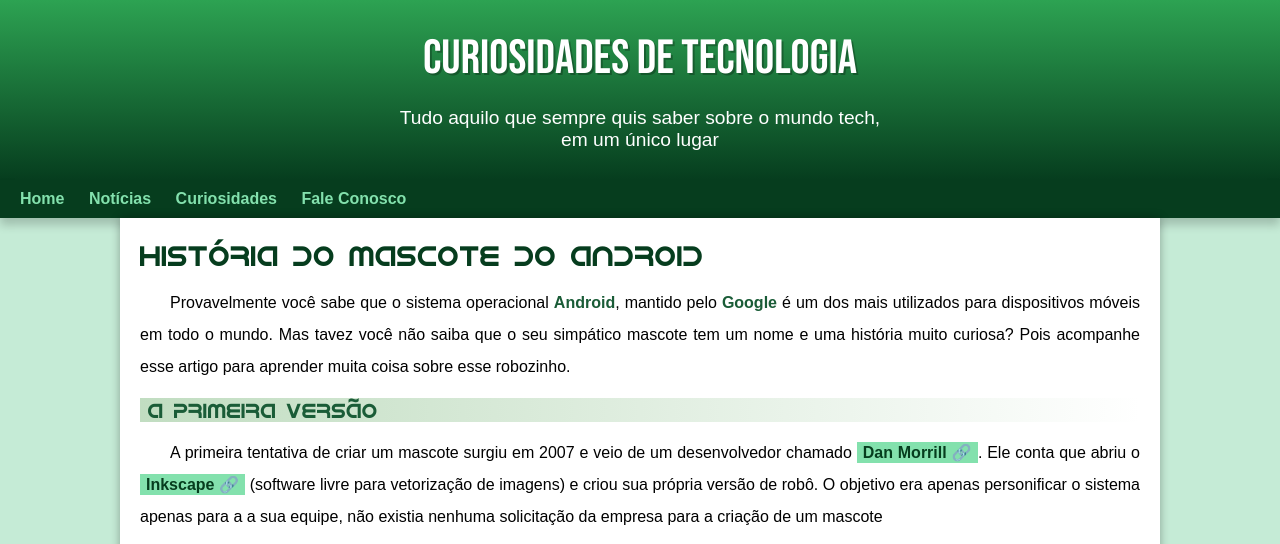
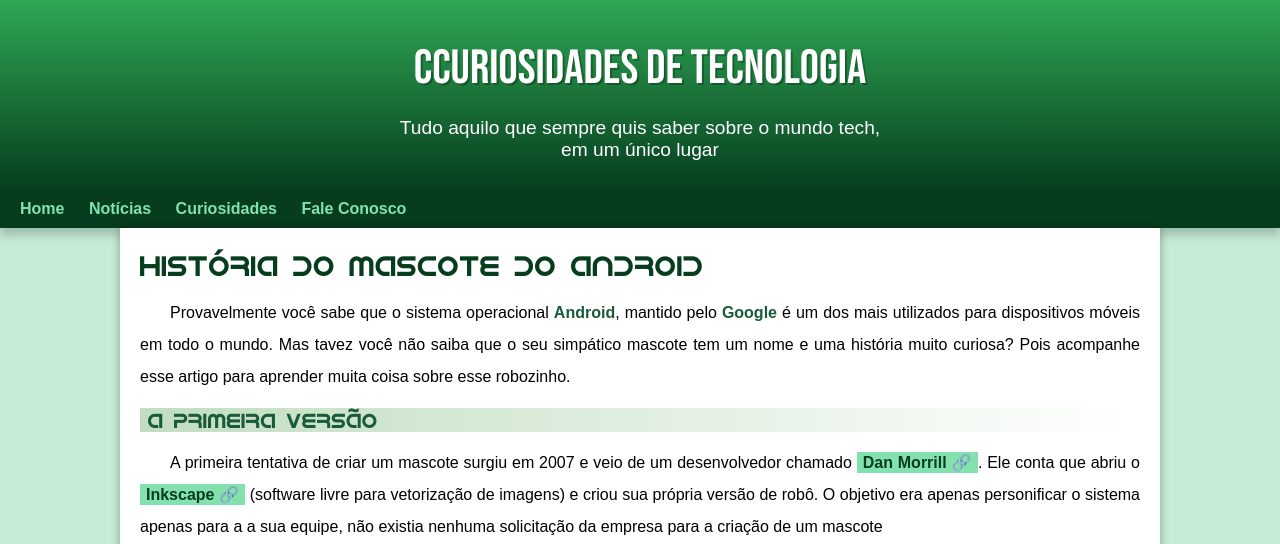
Before and after one commit to AndreDSVila/projeto-android, a plain HTML site: page index.html in a window 1280 px wide. Shown: the top 544 px of the page. Drawn offline with Linux system fonts and the light colour scheme.

Commit message:
Correção margin

```diff
--- a/estilo/style.css
+++ b/estilo/style.css
@@ -45,7 +45,7 @@ header {
     min-height: 150px;
     text-align: center;
     padding-top: 40px;
-    margin: -10px -10px 0px -10px;
+
 }
 
 header > h1 {
@@ -82,6 +82,7 @@ nav > a {
     font-weight: bold;
     border-radius: 5px;
     transition-duration: 0.5s;
+    margin-top: -10px;
 }
 
 nav > a:hover {
--- a/index.html
+++ b/index.html
@@ -10,7 +10,7 @@
   </head>
   <body>
     <header>
-      <h1>Curiosidades de Tecnologia</h1>
+      <h1>CCuriosidades de Tecnologia</h1>
       <p>
         Tudo aquilo que sempre quis saber sobre o mundo tech, em um único lugar
       </p>
```
